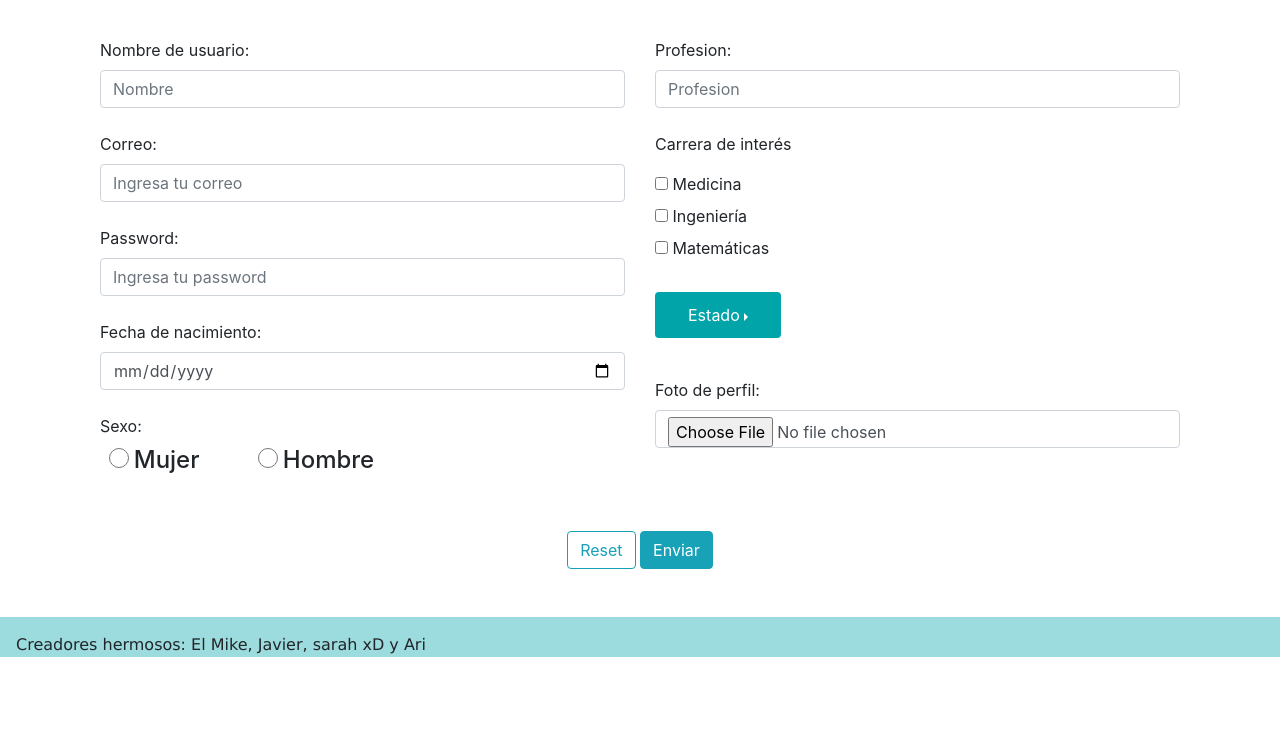
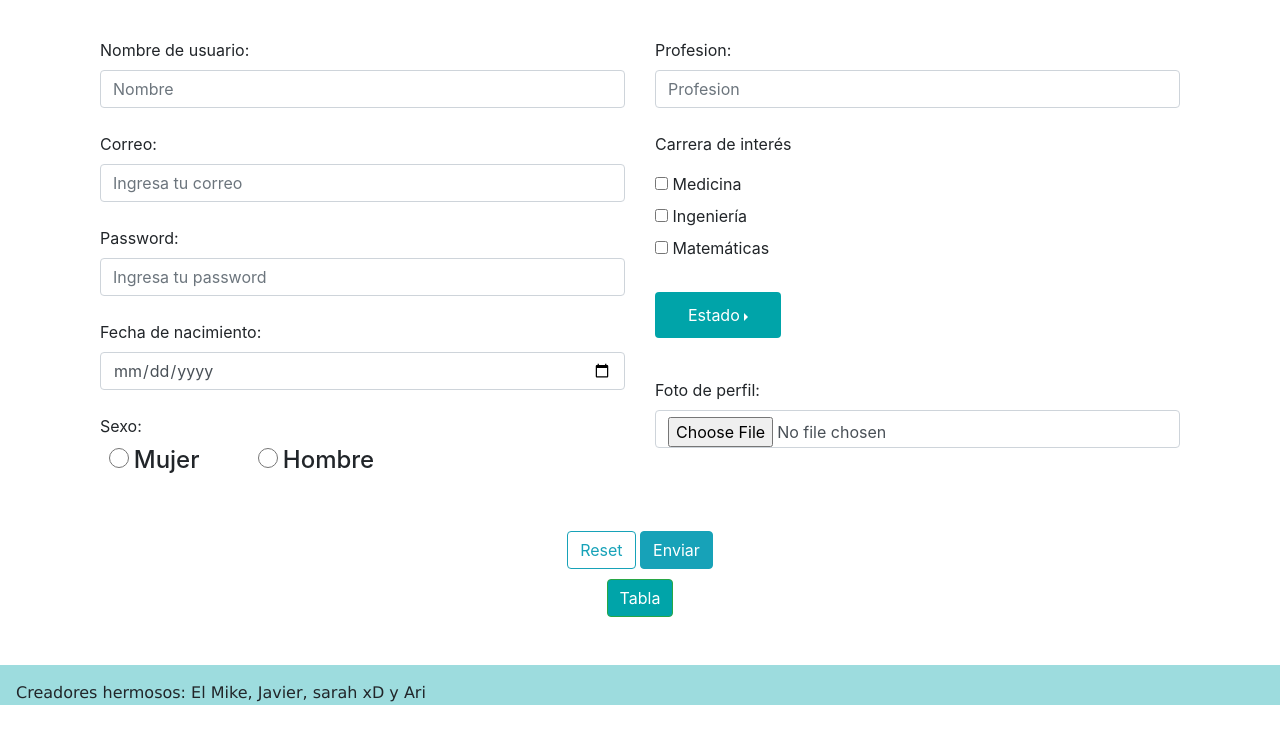
Before and after one commit to AriadnaHCTec/PaginaVideojuego, a plain HTML site: page index.html in a window 1280 px wide. Shown: the part 85-822 px from the top of the page. Before the commit the page ends 800 px from the top, so only its background shows below. Drawn offline with nearby package versions, Linux system fonts and the light colour scheme.

Commit message:
Carpetas

```diff
--- a/index.html
+++ b/index.html
@@ -86,7 +86,15 @@
                             <button class="btn btn-info" type="submit">Enviar</button>
                           </div>
                         </div>
-                      </div>
+                    </div>
+
+                    <br>
+                    <br>
+                    <div class="container">
+                        <center>
+                            <a href="DataTable.html"><button style="background-color: #00a4a9;" type="button" class="btn btn-success btn-jg">Tabla</button></a>
+                        </center>
+                    </div>
 
                 </div>
             </form>
```
Also changed, not shown: DataTable.html (+8 -1 lines), JS/scripts.js (renamed from scripts.js).
